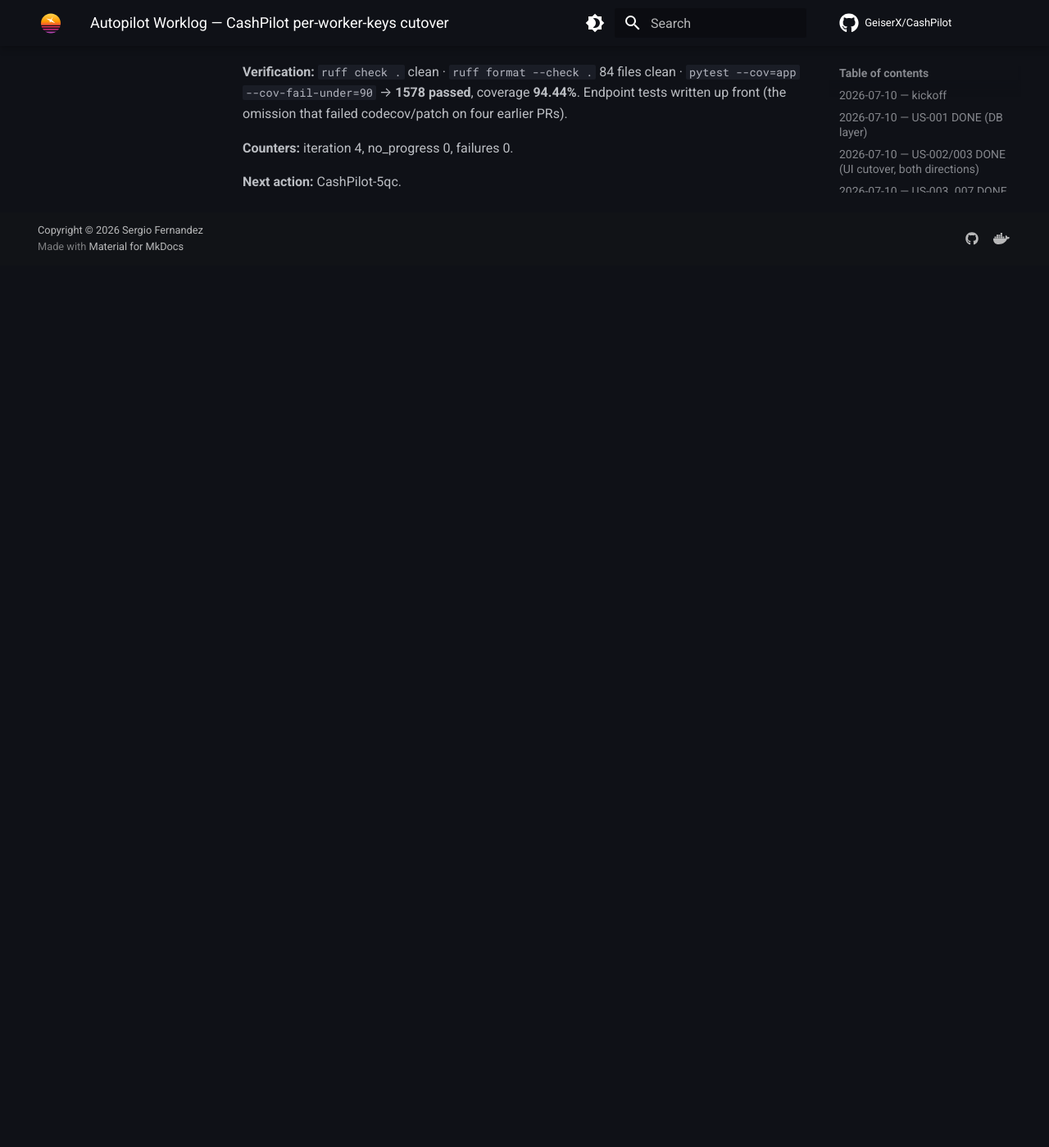
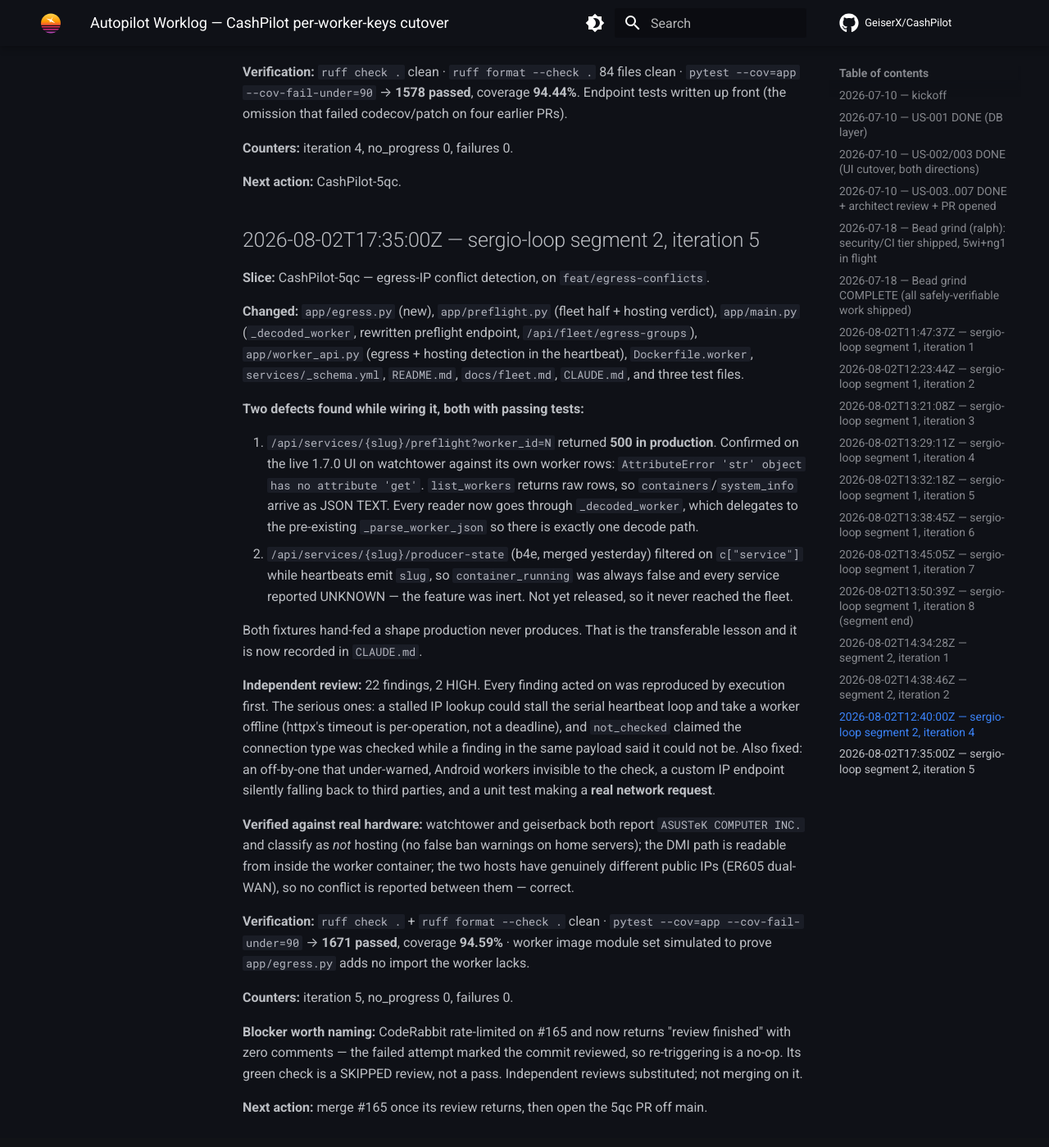
Before and after one commit to GeiserX/CashPilot, an MkDocs documentation site: the page built from docs/AUTOPILOT-WORKLOG.md, in a window 1280 px wide and 1400 px high, scrolled down 10081 px. Shown: the whole window at 82% size. Built offline with MkDocs 1.6.1 and Material for MkDocs 9.7.7, drawn with Linux system fonts in a browser that asks for light colours; comment, search, counter and statistics services are not loaded; before the commit the page ends 10405 px from its top, so only the background shows below that.

Commit message:
docs: record the 5qc iteration and the two production defects it surfaced

```diff
--- a/docs/AUTOPILOT-WORKLOG.md
+++ b/docs/AUTOPILOT-WORKLOG.md
@@ -393,3 +393,50 @@
 **Counters:** iteration 4, no_progress 0, failures 0.
 
 **Next action:** CashPilot-5qc.
+
+## 2026-08-02T17:35:00Z — sergio-loop segment 2, iteration 5
+
+**Slice:** CashPilot-5qc — egress-IP conflict detection, on `feat/egress-conflicts`.
+
+**Changed:** `app/egress.py` (new), `app/preflight.py` (fleet half + hosting verdict),
+`app/main.py` (`_decoded_worker`, rewritten preflight endpoint, `/api/fleet/egress-groups`),
+`app/worker_api.py` (egress + hosting detection in the heartbeat), `Dockerfile.worker`,
+`services/_schema.yml`, `README.md`, `docs/fleet.md`, `CLAUDE.md`, and three test files.
+
+**Two defects found while wiring it, both with passing tests:**
+
+1. `/api/services/{slug}/preflight?worker_id=N` returned **500 in production**. Confirmed on the
+   live 1.7.0 UI on watchtower against its own worker rows: `AttributeError 'str' object has no
+   attribute 'get'`. `list_workers` returns raw rows, so `containers`/`system_info` arrive as JSON
+   TEXT. Every reader now goes through `_decoded_worker`, which delegates to the pre-existing
+   `_parse_worker_json` so there is exactly one decode path.
+2. `/api/services/{slug}/producer-state` (b4e, merged yesterday) filtered on `c["service"]` while
+   heartbeats emit `slug`, so `container_running` was always false and every service reported
+   UNKNOWN — the feature was inert. Not yet released, so it never reached the fleet.
+
+Both fixtures hand-fed a shape production never produces. That is the transferable lesson and it
+is now recorded in `CLAUDE.md`.
+
+**Independent review:** 22 findings, 2 HIGH. Every finding acted on was reproduced by execution
+first. The serious ones: a stalled IP lookup could stall the serial heartbeat loop and take a
+worker offline (httpx's timeout is per-operation, not a deadline), and `not_checked` claimed the
+connection type was checked while a finding in the same payload said it could not be. Also fixed:
+an off-by-one that under-warned, Android workers invisible to the check, a custom IP endpoint
+silently falling back to third parties, and a unit test making a **real network request**.
+
+**Verified against real hardware:** watchtower and geiserback both report `ASUSTeK COMPUTER INC.`
+and classify as *not* hosting (no false ban warnings on home servers); the DMI path is readable
+from inside the worker container; the two hosts have genuinely different public IPs (ER605
+dual-WAN), so no conflict is reported between them — correct.
+
+**Verification:** `ruff check .` + `ruff format --check .` clean · `pytest --cov=app
+--cov-fail-under=90` → **1671 passed**, coverage **94.59%** · worker image module set simulated to
+prove `app/egress.py` adds no import the worker lacks.
+
+**Counters:** iteration 5, no_progress 0, failures 0.
+
+**Blocker worth naming:** CodeRabbit rate-limited on #165 and now returns "review finished" with
+zero comments — the failed attempt marked the commit reviewed, so re-triggering is a no-op. Its
+green check is a SKIPPED review, not a pass. Independent reviews substituted; not merging on it.
+
+**Next action:** merge #165 once its review returns, then open the 5qc PR off main.
```
